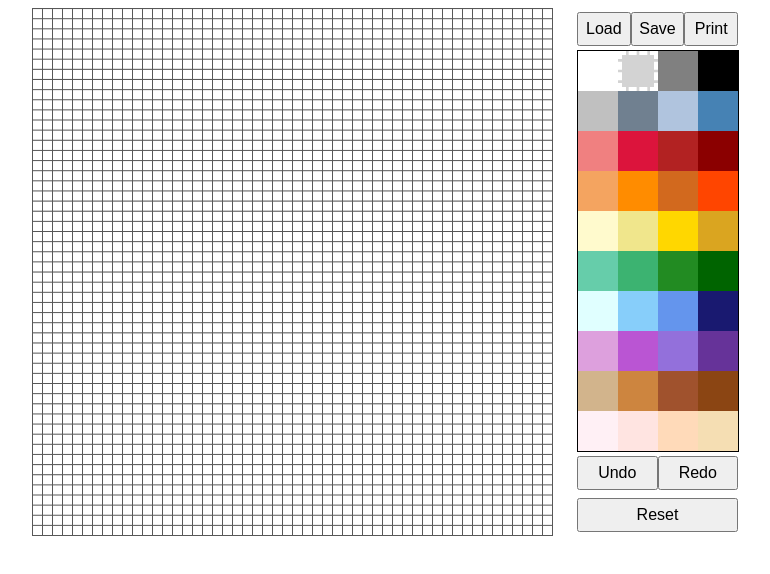
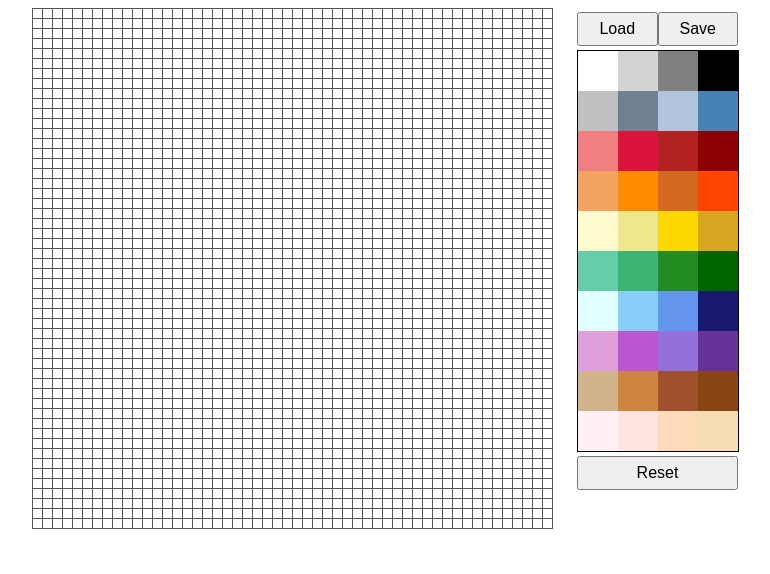
Before and after one commit to CarsonMcKinstry/rpg-sprite-builder, a React (Create React App) app: page / in a window 1280 px wide. Shown: the top 574 px of the page, without its empty margins (255-1025 px from the left). Built offline with nearby package versions, Linux system fonts and the light colour scheme.

Commit message:
Adjusted how the sprite board is formatted

```diff
--- a/src/ColorPicker.tsx
+++ b/src/ColorPicker.tsx
@@ -4,8 +4,8 @@ import "./ColorPicker.scss";
 import { colorMap } from "./constants";
 
 interface ColorPickerProps {
-  currentColor: number;
-  chooseColor: (i: number) => void;
+  currentColor: string;
+  chooseColor: (i: string) => void;
 }
 
 const ColorPicker: FunctionComponent<ColorPickerProps> = ({
@@ -19,9 +19,9 @@ const ColorPicker: FunctionComponent<ColorPickerProps> = ({
         className="swatch"
         style={{
           backgroundColor: color,
-          borderWidth: currentColor === i ? 4 : 0
+          borderWidth: currentColor === color ? 4 : 0
         }}
-        onClick={() => chooseColor(i)}
+        onClick={() => chooseColor(color)}
       />
     );
   });
--- a/src/ColorPickerContext.tsx
+++ b/src/ColorPickerContext.tsx
@@ -7,17 +7,17 @@ import React, {
 } from "react";
 
 export interface ColorPickerValue {
-  currentColor: number;
-  setCurrentColor: Dispatch<SetStateAction<number>>;
+  currentColor: string;
+  setCurrentColor: Dispatch<SetStateAction<string>>;
 }
 
 export const ColorPickerContext = createContext<ColorPickerValue>({
-  currentColor: 1,
+  currentColor: "white",
   setCurrentColor: i => undefined
 });
 
 const ColorPickerProvider: FunctionComponent<{}> = ({ children }) => {
-  const [currentColor, setCurrentColor] = useState(1);
+  const [currentColor, setCurrentColor] = useState("white");
   return (
     <ColorPickerContext.Provider
       value={{
--- a/src/Sprite.tsx
+++ b/src/Sprite.tsx
@@ -1,53 +1,3 @@
-// import React, {
-//   useEffect,
-//   FunctionComponent,
-//   MouseEventHandler,
-//   useCallback,
-//   useState
-// } from "react";
-// import { CanvasOffset } from "./App";
-// import {
-//   cellSize,
-//   SpriteBoard,
-//   canvasWidth,
-//   canvasHeight,
-//   colorMap
-// } from "./common";
-
-// const Sprite: FunctionComponent<SpriteProps> = ({ board, paintCell }) => {
-//   const [canvas, setCanvas] = useState(document.createElement("canvas"));
-
-//   const canvasRef = useCallback(node => {
-//     if (node !== null) {
-//       setCanvas(node);
-//     }
-//   }, []);
-
-//   useEffect(() => {
-//     if (canvas) {
-//       const ctx = (canvas as HTMLCanvasElement).getContext("2d");
-//       if (ctx) {
-//         reset(ctx);
-//         drawSprite(ctx, board);
-//         drawGrid(ctx, canvasWidth, canvasHeight, cellSize);
-//       }
-//     }
-//   }, [board, canvas]);
-
-//   return (
-//     <>
-//       <canvas
-//         width={canvasWidth}
-//         height={canvasHeight}
-//         ref={canvasRef}
-//         onClick={paintCell(getCanvasOffset(canvas))}
-//       />
-//     </>
-//   );
-// };
-
-// export default Sprite;
-
 import React, {
   FunctionComponent,
   useState,
@@ -57,21 +7,21 @@ import React, {
   useContext
 } from "react";
 import { SpriteBoard, Position } from "./types";
-import { getColor } from "./utils";
+
 import { cellSize, canvasHeight, canvasWidth } from "./constants";
 import { drawGrid, reset, getCanvasOffset } from "./canvas";
 import { ColorPickerContext } from "./ColorPickerContext";
 
 export interface SpriteProps {
   board: SpriteBoard;
-  updateSprite: (position: Position, color: number) => void;
+  updateSprite: (position: Position, color: string) => void;
 }
 
 const drawSprite = (ctx: CanvasRenderingContext2D, board: SpriteBoard) => {
   board.forEach((row, i) => {
     row.forEach((cell, j) => {
       ctx.beginPath();
-      ctx.fillStyle = getColor(cell);
+      ctx.fillStyle = cell;
       const x = j * cellSize;
       const y = i * cellSize;
       ctx.fillRect(x, y, cellSize, cellSize);
--- a/src/SpriteBuilder.tsx
+++ b/src/SpriteBuilder.tsx
@@ -4,11 +4,23 @@ import { defaultSpriteBoard } from "./constants";
 import ToolBox from "./ToolBox";
 import Sprite from "./Sprite";
 import "./SpriteBuilder.scss";
+import gql from "graphql-tag";
+import { query } from "./db";
+
+const saveQuery = gql`
+  mutation saveSpriteBoard($name: String, $board: Board!) {
+    create(name: $name, board: $board) {
+      id
+      name
+      board
+    }
+  }
+`;
 
 const SpriteBuilder = () => {
   const [spriteBoard, setSpriteBoard] = useState(defaultSpriteBoard);
 
-  function updateBoard(position: Position, color: number) {
+  function updateBoard(position: Position, color: string) {
     // need to store history here as well, some how?
     const { x, y } = position;
 
@@ -16,7 +28,11 @@ const SpriteBuilder = () => {
       return rowIndex !== y
         ? row
         : row.map((col, colIndex) => {
-            return colIndex !== x ? col : col === color ? 0 : color;
+            if (colIndex === x) {
+              return color;
+            }
+
+            return col;
           });
     });
 
@@ -26,7 +42,17 @@ const SpriteBuilder = () => {
   return (
     <div className="container">
       <Sprite board={spriteBoard} updateSprite={updateBoard} />
-      <ToolBox />
+      <ToolBox
+        save={() => {
+          console.log("save clicked");
+        }}
+        load={() => {
+          console.log("load clicked");
+        }}
+        reset={() => {
+          setSpriteBoard(defaultSpriteBoard);
+        }}
+      />
     </div>
   );
 };
--- a/src/ToolBox.tsx
+++ b/src/ToolBox.tsx
@@ -3,25 +3,35 @@ import ColorPicker from "./ColorPicker";
 import { ColorPickerContext } from "./ColorPickerContext";
 import "./Toolbox.scss";
 
-export interface ToolBoxProps {}
+export interface ToolBoxProps {
+  load: () => void;
+  save: () => void;
+  reset: () => void;
+}
 
-const ToolBox: FunctionComponent<ToolBoxProps> = () => {
+const ToolBox: FunctionComponent<ToolBoxProps> = ({ load, save, reset }) => {
   const { currentColor, setCurrentColor } = useContext(ColorPickerContext);
 
   return (
     <div className="toolbox">
       <div className="toolbox-button-box">
-        <button className="toolbox-button">Load</button>
-        <button className="toolbox-button">Save</button>
-        <button className="toolbox-button">Print</button>
+        <button onClick={() => load()} className="toolbox-button">
+          Load
+        </button>
+        <button onClick={() => save()} className="toolbox-button">
+          Save
+        </button>
+        {/* <button className="toolbox-button">Print</button> */}
       </div>
 
       <ColorPicker currentColor={currentColor} chooseColor={setCurrentColor} />
-      <div className="toolbox-button-box">
+      {/* <div className="toolbox-button-box">
         <button className="toolbox-button">Undo</button>
         <button className="toolbox-button">Redo</button>
-      </div>
-      <button className="toolbox-button">Reset</button>
+      </div> */}
+      <button onClick={() => reset()} className="toolbox-button">
+        Reset
+      </button>
     </div>
   );
 };
--- a/src/constants.ts
+++ b/src/constants.ts
@@ -8,7 +8,7 @@ export const canvasWidth = 521;
 export const canvasHeight = 521;
 
 export const defaultSpriteBoard: SpriteBoard = [...Array(numRows)].fill(
-  [...Array(numCols)].fill(0)
+  [...Array(numCols)].fill("white")
 );
 
 const grayScale = ["white", "LightGray", "Grey", "black"];
--- a/src/db.ts
+++ b/src/db.ts
@@ -51,9 +51,7 @@ const resolvers = {
       return value.map((row: any) => row.join(",")).join("\n");
     },
     serialize(value) {
-      return [
-        ...value.split("\n").map((row: any) => row.split(",").map(Number))
-      ];
+      return [...value.split("\n").map((row: any) => row.split(","))];
     }
   }),
   Query: {
--- a/src/types.ts
+++ b/src/types.ts
@@ -1,4 +1,4 @@
-export type SpriteBoard = Array<Array<number>>;
+export type SpriteBoard = Array<Array<string>>;
 export interface Position {
   x: number;
   y: number;
```
